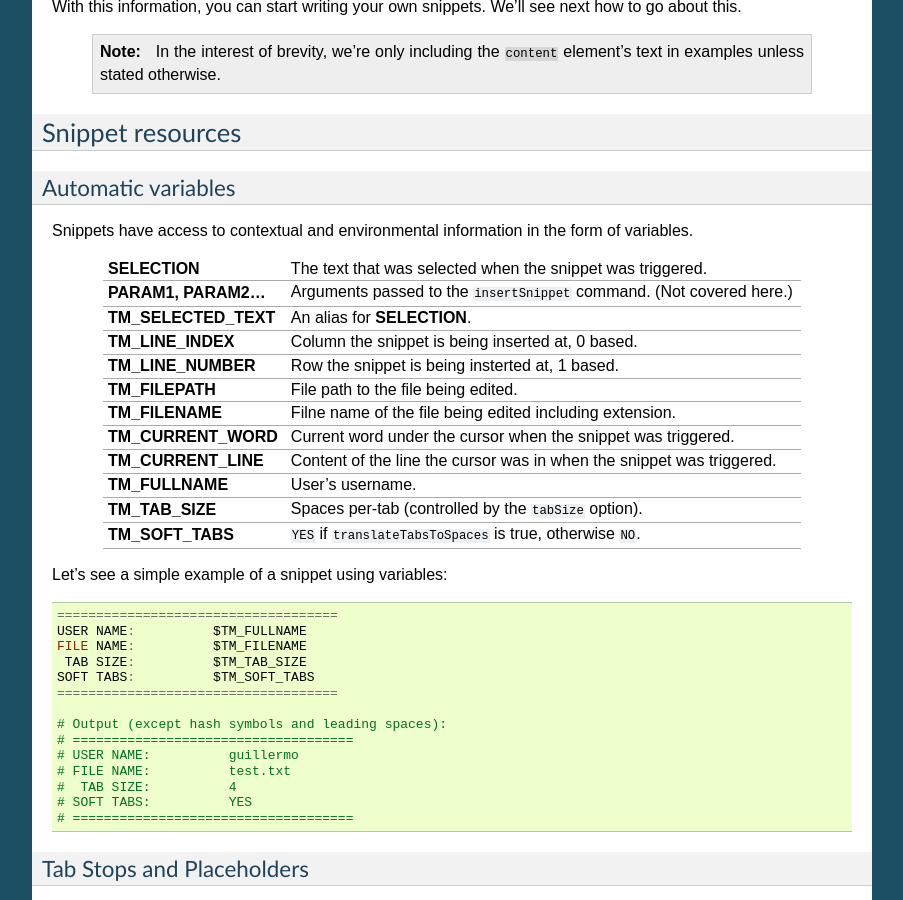
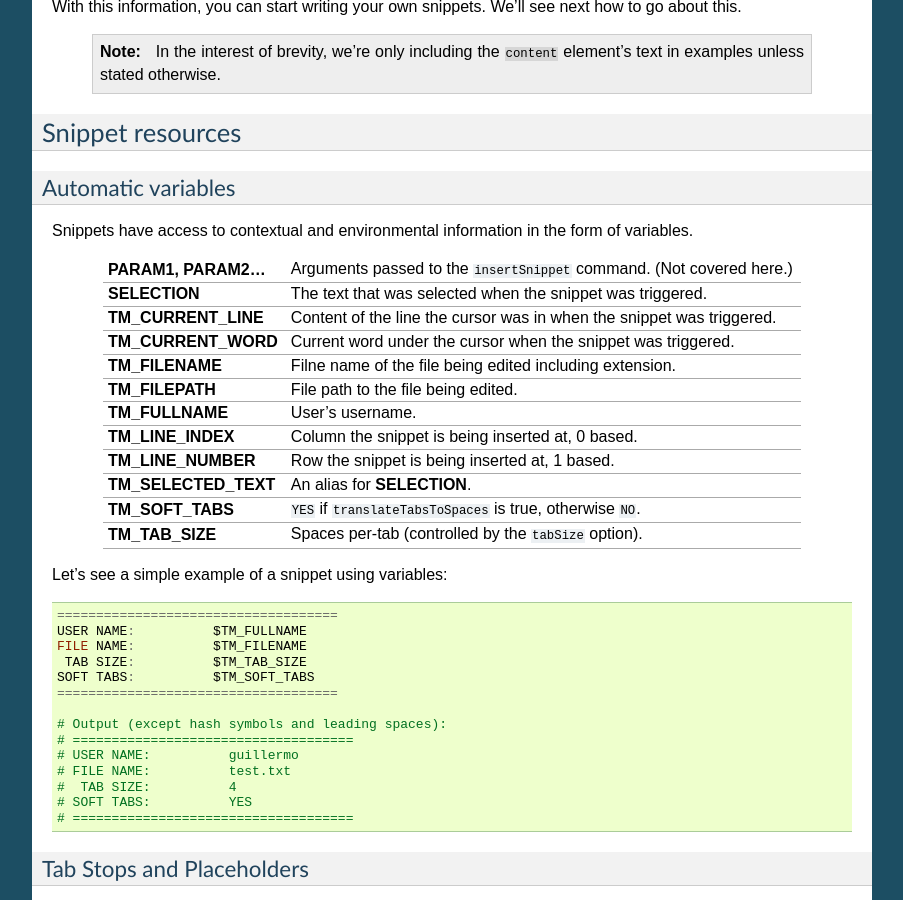
Before and after one commit to guillermooo/sublime-undocs, a Sphinx documentation site: the page built from source/snippets.rst, in a window 1280 px wide and 900 px high, scrolled down 1287 px. Shown: the whole window, without its empty margins (198-1101 px from the left). Built offline with Sphinx 7.4.7, drawn with Linux system fonts in a browser that asks for light colours; some of the changed text lies outside the part shown.

Commit message:
Sorted snippet variables table.

```diff
--- a/source/snippets.rst
+++ b/source/snippets.rst
@@ -91,18 +91,18 @@ Snippets have access to contextual and environmental information in the form
 of variables.
 
 ======================    ====================================================================================
+**PARAM1, PARAM2...**     Arguments passed to the ``insertSnippet`` command. (Not covered here.)
 **SELECTION**             The text that was selected when the snippet was triggered.
-**PARAM1, PARAM2...**     Arguments passed to the ``insertSnippet`` command. (Not covered here.)
+**TM_CURRENT_LINE**       Content of the line the cursor was in when the snippet was triggered.
+**TM_CURRENT_WORD**       Current word under the cursor when the snippet was triggered.
+**TM_FILENAME**           Filne name of the file being edited including extension.
+**TM_FILEPATH**           File path to the file being edited.
+**TM_FULLNAME**           User's username.
+**TM_LINE_INDEX**         Column the snippet is being inserted at, 0 based.
+**TM_LINE_NUMBER**        Row the snippet is being inserted at, 1 based.
 **TM_SELECTED_TEXT**      An alias for **SELECTION**.
-**TM_LINE_INDEX**         Column the snippet is being inserted at, 0 based.
-**TM_LINE_NUMBER**        Row the snippet is being insterted at, 1 based.
-**TM_FILEPATH**           File path to the file being edited.
-**TM_FILENAME**           Filne name of the file being edited including extension.
-**TM_CURRENT_WORD**       Current word under the cursor when the snippet was triggered.
-**TM_CURRENT_LINE**       Content of the line the cursor was in when the snippet was triggered.
-**TM_FULLNAME**           User's username.
+**TM_SOFT_TABS**          ``YES`` if ``translateTabsToSpaces`` is true, otherwise ``NO``.
 **TM_TAB_SIZE**           Spaces per-tab (controlled by the ``tabSize`` option).
-**TM_SOFT_TABS**          ``YES`` if ``translateTabsToSpaces`` is true, otherwise ``NO``.
 ======================    ====================================================================================
 
 Let's see a simple example of a snippet using variables:
```
Also changed, not shown: other parts of source/snippets.rst (+1 -1 lines).
